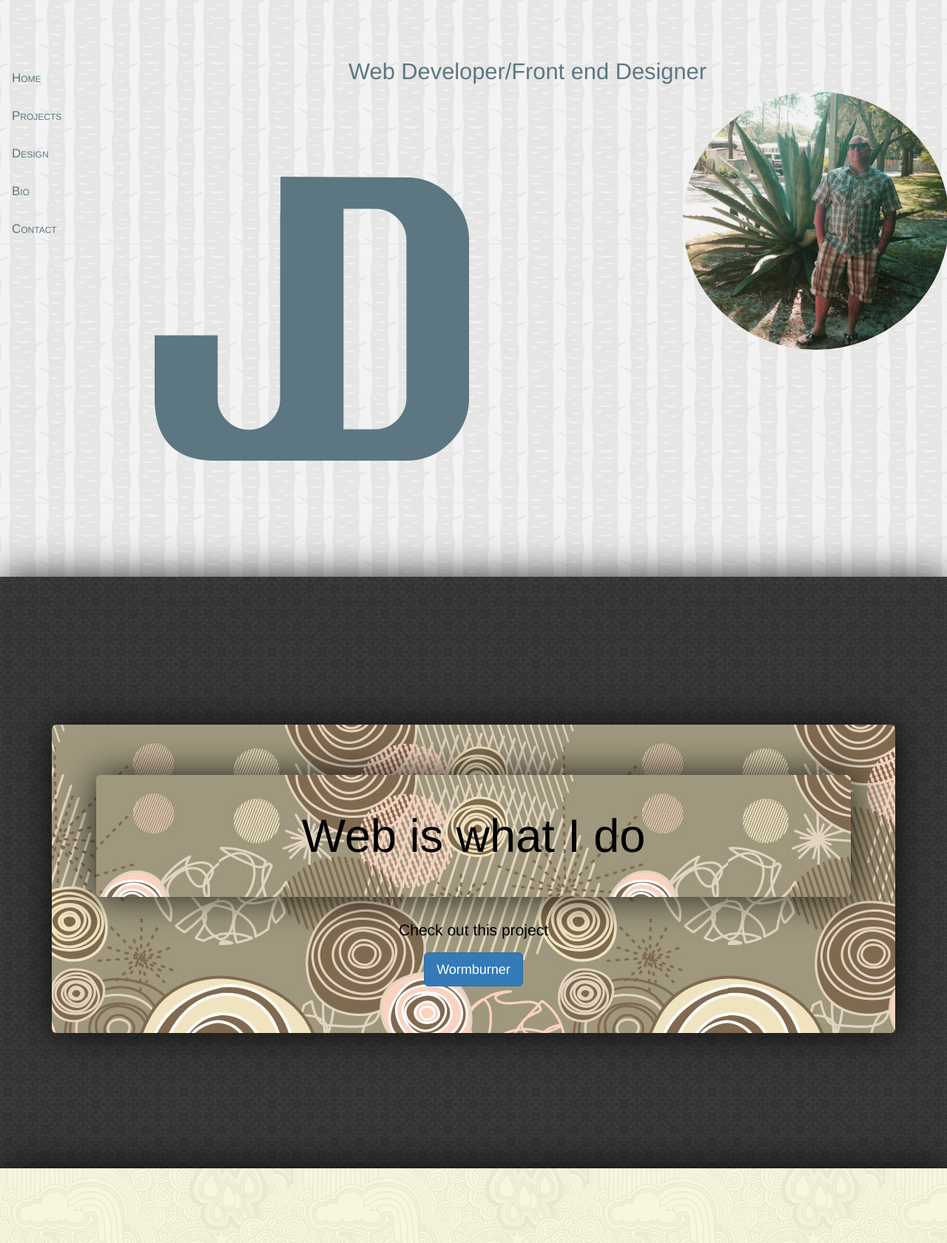
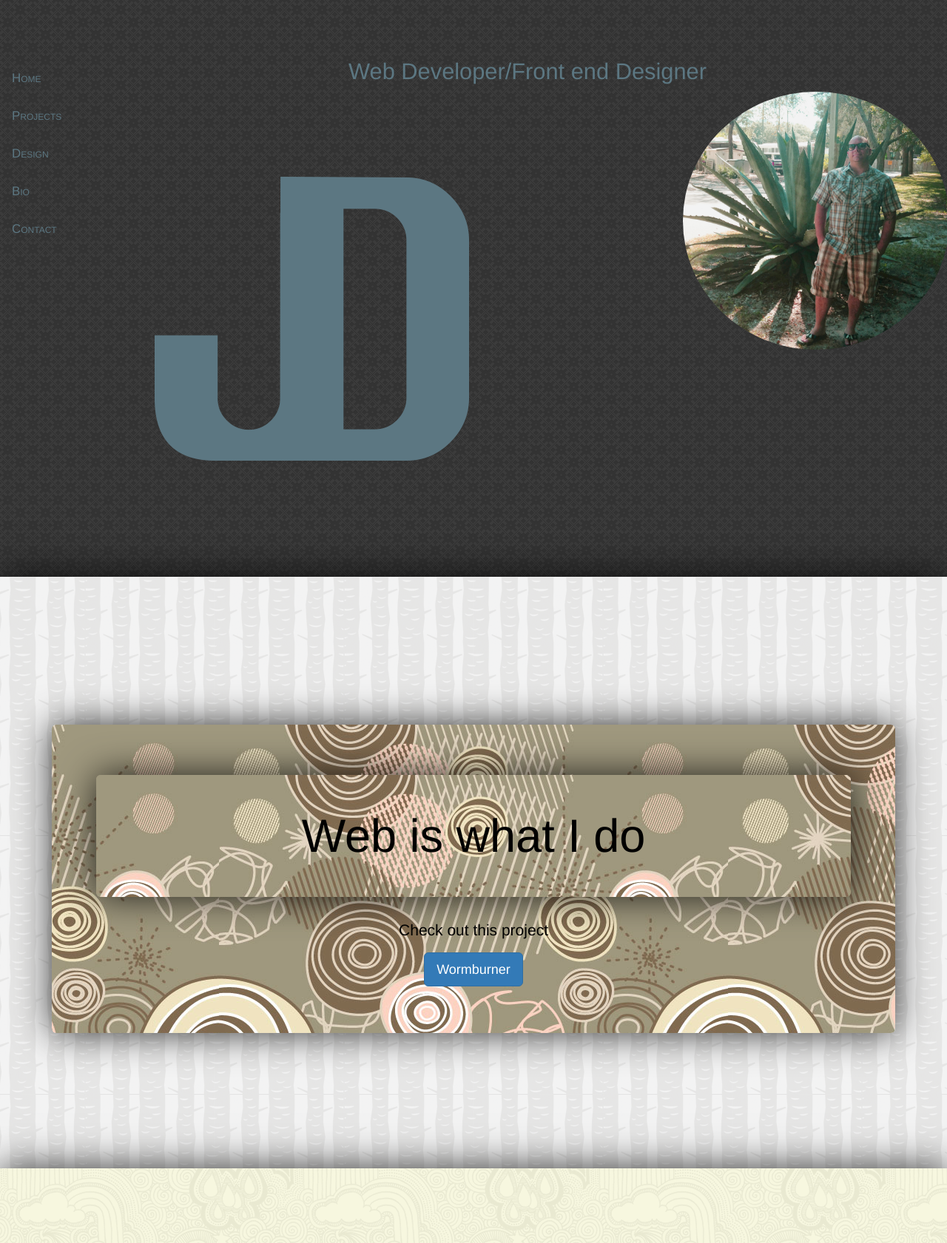
Before and after one commit to Djibba22/thejohndinsmore.com, a PHP site: page / in a window 1280 px wide. Shown: the top 1681 px of the page at 74% size. Run offline with PHP 8.4, Linux system fonts and the light colour scheme; some libraries are stand-ins or nearby versions.

Commit message:
Background Switch

```diff
--- a/public/css/styles.css
+++ b/public/css/styles.css
@@ -14,16 +14,17 @@
 }
 
 #intro {
-    background: url(../images/tree_bark.png) 50% 0 fixed;
+    background: url(../images/dark_embroidery.png) 50% 0 fixed;
     height: 800px;
     margin: 0 auto;
     width: 100%;
     position: relative;
     box-shadow: 0 0 50px rgba(0,0,0,0.8);
     padding: 50px 0 10px 10%;
+
 }
 #home {
-    background: url(../images/dark_embroidery.png) 50% 0 fixed;
+    background: url(../images/tree_bark.png) 50% 0 fixed;
     height: 800px;
     margin: 0 auto;
     width: 100%;
```
